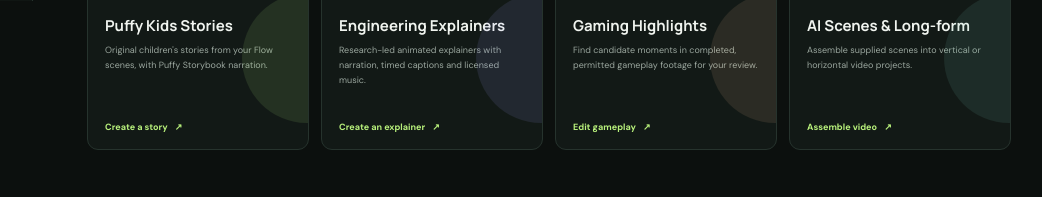
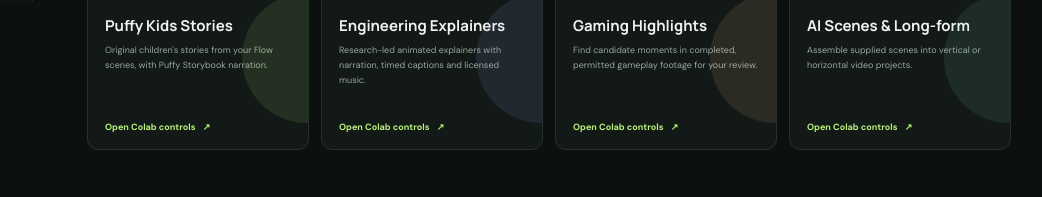
Before and after one commit to topboyasian-stack/gta6-autoclipper, a plain HTML site: page app/static/studio.html in a window 1280 px wide. Shown: the part 799-996 px from the top of the page, without its empty margins (215-1257 px from the left). Drawn offline with Linux system fonts and the light colour scheme; no server answers.

Commit message:
Label production links as Colab control handoffs

```diff
--- a/app/static/studio.html
+++ b/app/static/studio.html
@@ -69,10 +69,10 @@
       <section class="section-block" id="productions">
         <div class="section-heading"><div><p class="eyebrow">CHOOSE YOUR WORKFLOW</p><h2>Production modes</h2><p>Open the controls to configure a new production or continue an existing one.</p></div></div>
         <div class="mode-grid">
-          <article class="mode-card mode-puffy"><div class="mode-top"><span class="mode-symbol">✿</span><span class="mode-tag">STORYTELLING</span></div><h3>Puffy Kids Stories</h3><p>Original children's stories from your Flow scenes, with Puffy Storybook narration.</p><a href="https://colab.research.google.com/github/topboyasian-stack/gta6-autoclipper/blob/main/notebooks/GTA6_AutoClipper_Browser_Only.ipynb" target="_blank" rel="noopener">Create a story <span>↗</span></a></article>
-          <article class="mode-card mode-engineering"><div class="mode-top"><span class="mode-symbol">⌬</span><span class="mode-tag">LEARNING</span></div><h3>Engineering Explainers</h3><p>Research-led animated explainers with narration, timed captions and licensed music.</p><a href="https://colab.research.google.com/github/topboyasian-stack/gta6-autoclipper/blob/main/notebooks/GTA6_AutoClipper_Browser_Only.ipynb" target="_blank" rel="noopener">Create an explainer <span>↗</span></a></article>
-          <article class="mode-card mode-gaming"><div class="mode-top"><span class="mode-symbol">⌁</span><span class="mode-tag">GAMEPLAY</span></div><h3>Gaming Highlights</h3><p>Find candidate moments in completed, permitted gameplay footage for your review.</p><a href="https://colab.research.google.com/github/topboyasian-stack/gta6-autoclipper/blob/main/notebooks/GTA6_AutoClipper_Browser_Only.ipynb" target="_blank" rel="noopener">Edit gameplay <span>↗</span></a></article>
-          <article class="mode-card mode-video"><div class="mode-top"><span class="mode-symbol">▣</span><span class="mode-tag">VIDEO ASSEMBLY</span></div><h3>AI Scenes & Long-form</h3><p>Assemble supplied scenes into vertical or horizontal video projects.</p><a href="https://colab.research.google.com/github/topboyasian-stack/gta6-autoclipper/blob/main/notebooks/GTA6_AutoClipper_Browser_Only.ipynb" target="_blank" rel="noopener">Assemble video <span>↗</span></a></article>
+          <article class="mode-card mode-puffy"><div class="mode-top"><span class="mode-symbol">✿</span><span class="mode-tag">STORYTELLING</span></div><h3>Puffy Kids Stories</h3><p>Original children's stories from your Flow scenes, with Puffy Storybook narration.</p><a href="https://colab.research.google.com/github/topboyasian-stack/gta6-autoclipper/blob/main/notebooks/GTA6_AutoClipper_Browser_Only.ipynb" target="_blank" rel="noopener">Open Colab controls <span>↗</span></a></article>
+          <article class="mode-card mode-engineering"><div class="mode-top"><span class="mode-symbol">⌬</span><span class="mode-tag">LEARNING</span></div><h3>Engineering Explainers</h3><p>Research-led animated explainers with narration, timed captions and licensed music.</p><a href="https://colab.research.google.com/github/topboyasian-stack/gta6-autoclipper/blob/main/notebooks/GTA6_AutoClipper_Browser_Only.ipynb" target="_blank" rel="noopener">Open Colab controls <span>↗</span></a></article>
+          <article class="mode-card mode-gaming"><div class="mode-top"><span class="mode-symbol">⌁</span><span class="mode-tag">GAMEPLAY</span></div><h3>Gaming Highlights</h3><p>Find candidate moments in completed, permitted gameplay footage for your review.</p><a href="https://colab.research.google.com/github/topboyasian-stack/gta6-autoclipper/blob/main/notebooks/GTA6_AutoClipper_Browser_Only.ipynb" target="_blank" rel="noopener">Open Colab controls <span>↗</span></a></article>
+          <article class="mode-card mode-video"><div class="mode-top"><span class="mode-symbol">▣</span><span class="mode-tag">VIDEO ASSEMBLY</span></div><h3>AI Scenes & Long-form</h3><p>Assemble supplied scenes into vertical or horizontal video projects.</p><a href="https://colab.research.google.com/github/topboyasian-stack/gta6-autoclipper/blob/main/notebooks/GTA6_AutoClipper_Browser_Only.ipynb" target="_blank" rel="noopener">Open Colab controls <span>↗</span></a></article>
         </div>
       </section>
 
```
